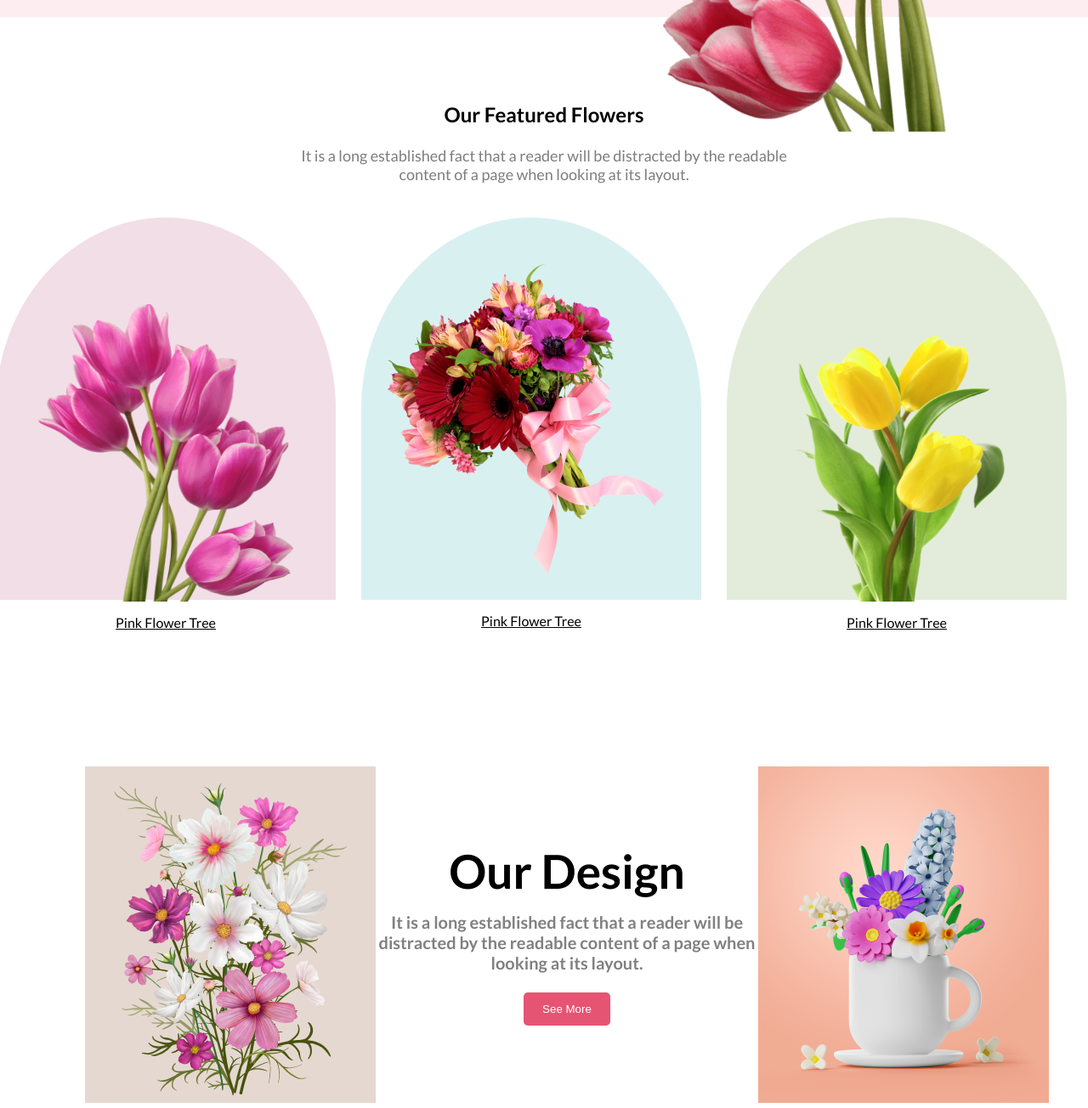
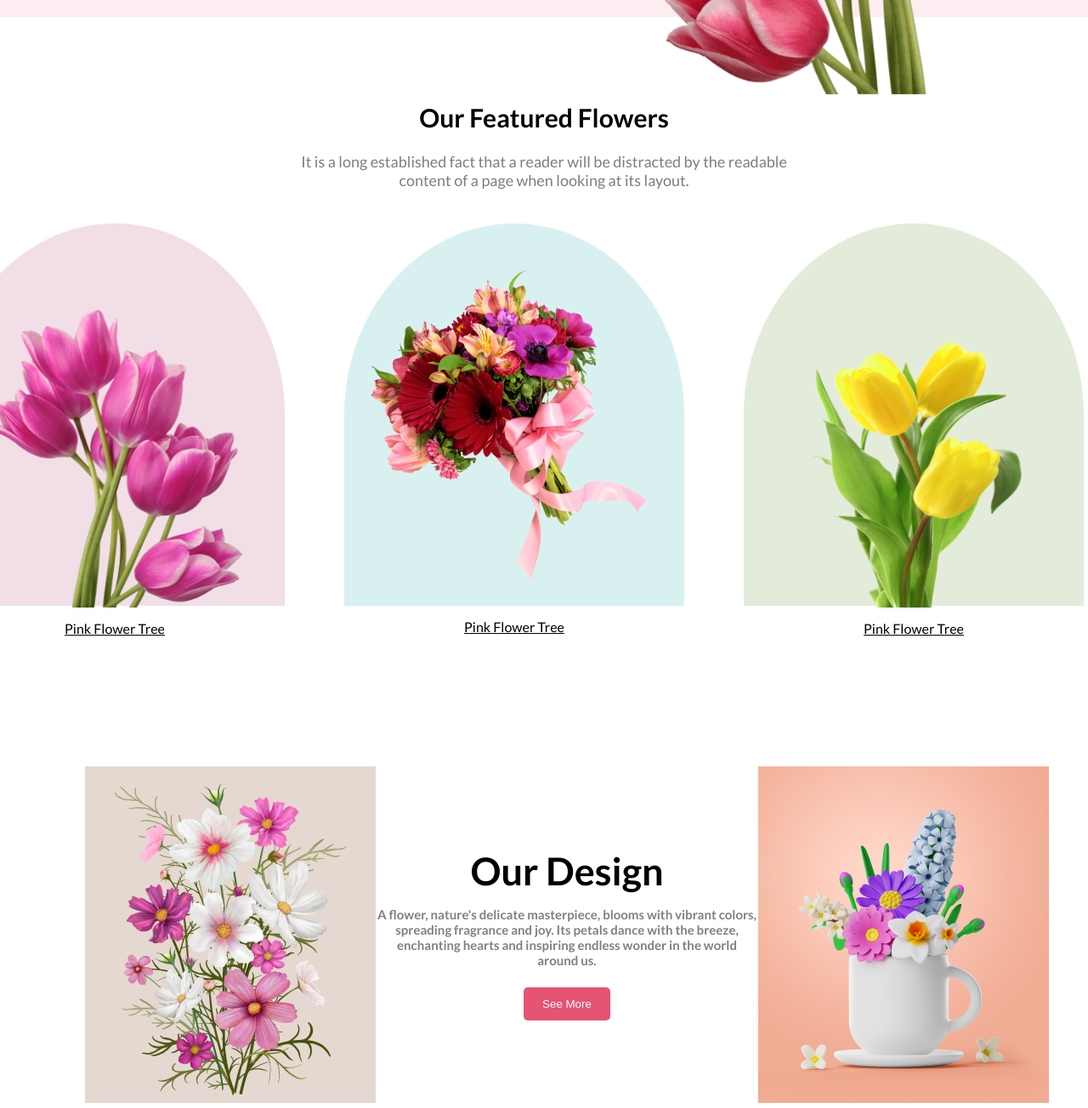
Before and after one commit to mirza-shafi/flower-shop-assignment, a plain HTML site: page index.html in a window 1280 px wide. Shown: the part 620-1924 px from the top of the page at 85% size. Drawn offline with Linux system fonts and the light colour scheme.

Commit message:
final cmmit done

```diff
--- a/index.html
+++ b/index.html
@@ -31,7 +31,7 @@
 
         <section class="bouns">
             <div class="insta">
-                <h1>Our Featured Flowers</h1>
+                <h1 class="our">Our Featured Flowers</h1>
                 <p class="pii">It is a long established fact that a reader will be distracted by the readable content of a page when looking at its layout.</p>
             </div>
             <div class="img-flower">
@@ -65,7 +65,7 @@
                 </div>
                 <div class="bonus2-fist">
                     <h1 class="bonustittle">Our Design<h1>
-                    <p class="bounspi">It is a long established fact that a reader will be distracted by the readable content of a page when looking at its layout.</p>
+                    <p class="bounspi">A flower, nature's delicate masterpiece, blooms with vibrant colors, spreading fragrance and joy. Its petals dance with the breeze, enchanting hearts and inspiring endless wonder in the world around us.</p>
                     <div class="seemore">
                         <button class="button2">See More</button>
                     </div>
--- a/style.css
+++ b/style.css
@@ -16,7 +16,7 @@ body{
 
 }
 .img{
-    width: 550px;
+    width: 515px;
 }
 .ti{
     font-size: 45px;
@@ -69,6 +69,9 @@ body{
     margin-top: 100px;
     flex-direction: column;
 
+}
+.our{
+    font-size: 30px;
 }
 h1{
     padding-bottom: 5px;
@@ -172,7 +175,7 @@ h1{
     width: 400px;
     height: 450px;
     background-color: #A7216226;
-    margin-right: 30px;
+    margin-right: 70px;
     border-top-left-radius: 50%;
     border-top-right-radius: 50%;
 
@@ -181,7 +184,7 @@ h1{
     width: 400px;
     height: 450px;
     background-color: #0597A026;
-    margin-right: 30px;
+    margin-right: 70px;
     border-top-left-radius: 50%;
     border-top-right-radius: 50%;
 
@@ -190,7 +193,7 @@ h1{
     width: 400px;
     height: 450px;
     background-color: #477D1126;
-    margin-right: 30px;
+    margin-right: 70px;
     border-top-left-radius: 50%;
     border-top-right-radius: 50%;
 
@@ -237,13 +240,13 @@ h1{
 
 }
 .bonustittle{
-    font-size: 55px;
+    font-size: 45px;
     text-align: center;
 }
 .bounspi{
     width: 450px;
     text-align: center;
-    font-size: 20px;
+    font-size: 15px;
     color: gray;
     padding-top: 10px;
 }
```
